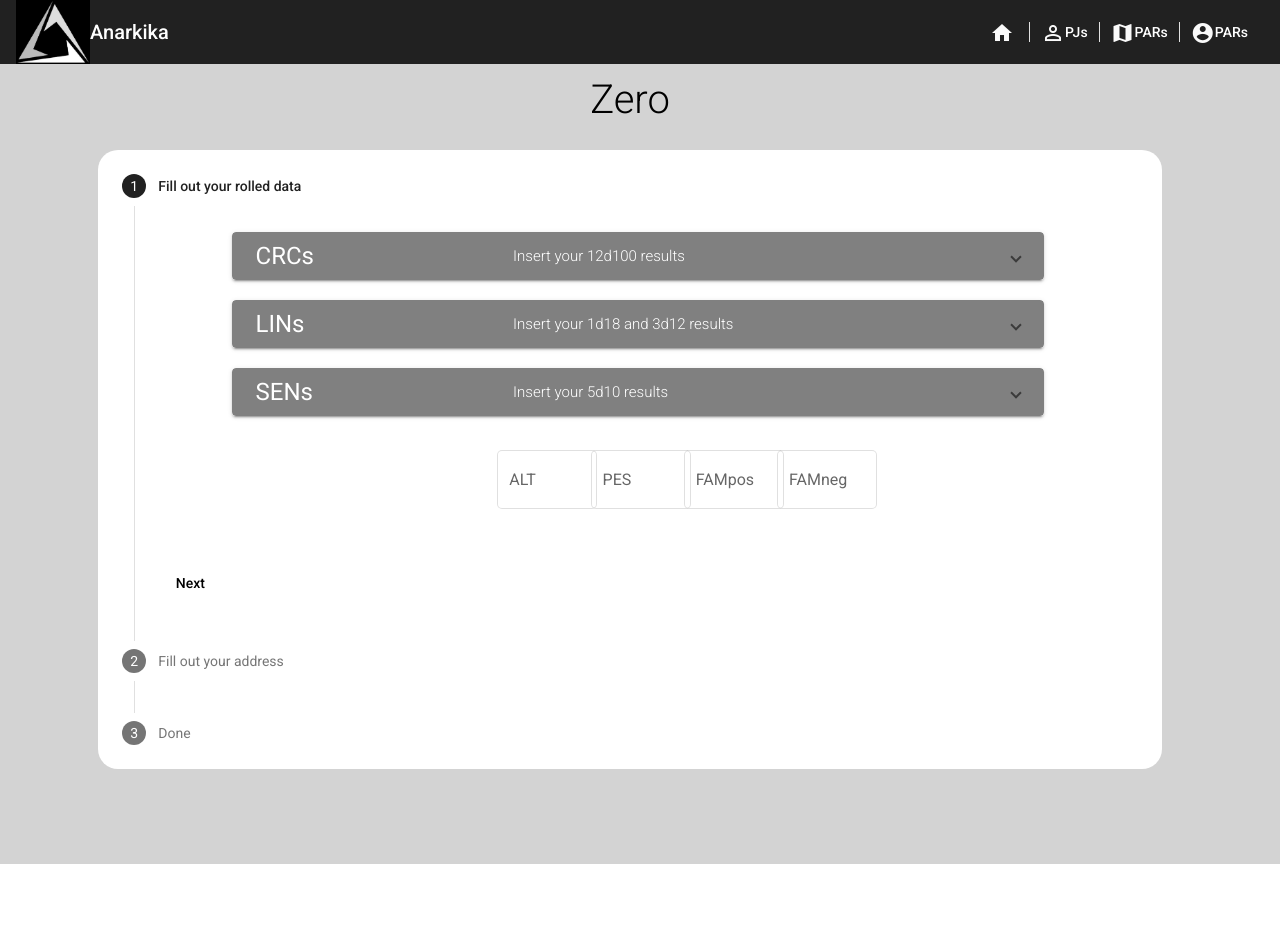
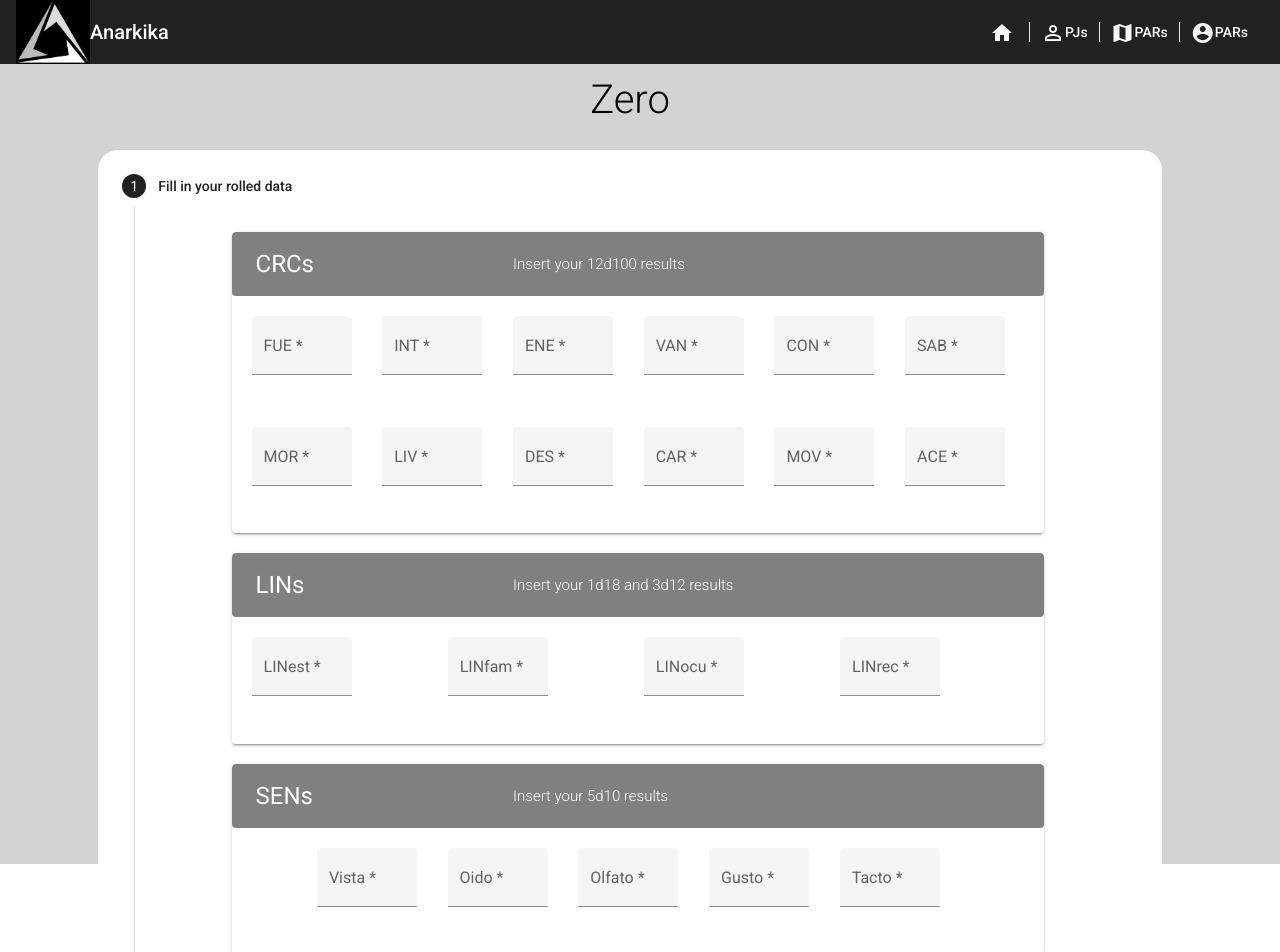
Before and after one commit to Duduz7/Pseudokika2, an Angular app: page /zero in a window 1280 px wide. Shown: the top 952 px of the page. Before the commit the page ends 864 px from the top, so only its background shows below. Built offline with nearby package versions, Linux system fonts and the light colour scheme.

Commit message:
multistepper function added

```diff
--- a/src/app/zero/zero.component.css
+++ b/src/app/zero/zero.component.css
@@ -1,7 +1,7 @@
 #zero {background-color: lightgray; height: 100%; display: flex; justify-content: center; align-items: initial;}
 .form1 {margin: 0 0;}
-.form2 {margin:0 0 0 10px;}
-.forms-fap {float:left; margin: 0 15px 0 -5px; width: 100px;}
+.form2 {margin:0 0 0 3px;}
+.forms-fap {float:left; margin: 0 15px 0 -5px;}
 .main-title {padding: 20px 0 0 0;text-align: center; font-size: 40px; font-weight: 350;}
 .header {background-color: gray; background: gray !important;}
 .title {color: white; font-weight: 400; font-size: 24px;}
@@ -10,6 +10,7 @@
 .mat-stepper-vertical {margin-top: 8px; border-radius: 20px;}
 
 /* Media responsive */
+
 /* col-xs- (phones, 600px and down) */
 @media only screen and (max-width: 600px) {
     .row {margin: 0 0 0 -5px;}
--- a/src/app/zero/zero.component.html
+++ b/src/app/zero/zero.component.html
@@ -7,19 +7,19 @@
         <div class="row">
             <div class="col-md-1">
             </div>
+            <!-- MatStepper -->
             <div class="col-sm-12 col-md-10">
                 <mat-vertical-stepper linear #stepper>
                     <mat-step [stepControl]="firstFormGroup">
                       <form [formGroup]="firstFormGroup">
-                        <ng-template matStepLabel>Fill out your rolled data</ng-template>
+                        <ng-template matStepLabel>Fill in your rolled data</ng-template>
                         <div class="container-fluid">
                             <!-- CRCs -->
                             <div class="row">
                                 <div class="col-sm-1 col-md-3 col-lg-2 col-xl-1">
                                 </div>
                                 <div class="form1 col-sm-10 col-md-6 col-lg-8 col-xl-10">
-                                    <mat-accordion>
-                                        <mat-expansion-panel>
+                                    <mat-expansion-panel expanded hideToggle>
                                         <mat-expansion-panel-header class="header">
                                         <mat-panel-title class="title">
                                             CRCs
@@ -32,78 +32,77 @@
                                             <div class="col-xs-6 col-md-3 col-lg-2">
                                                 <mat-form-field appearance="fill">
                                                     <mat-label>FUE</mat-label>
-                                                        <input matInput type="number">
+                                                    <input matInput placeholder="1d100" type="number" formControlName="FUE" required>
                                                 </mat-form-field>
                                             </div>
                                             <div class="col-xs-6 col-md-3 col-lg-2">
                                                 <mat-form-field appearance="fill">
                                                     <mat-label>INT</mat-label>
-                                                        <input matInput type="number">
+                                                    <input matInput placeholder="1d100" type="number"  formControlName="INT" required>
                                                 </mat-form-field>
                                             </div>
                                             <div class="col-xs-6 col-md-3 col-lg-2">
                                                 <mat-form-field appearance="fill">
                                                     <mat-label>ENE</mat-label>
-                                                        <input matInput type="number">
+                                                    <input matInput placeholder="1d100" type="number" formControlName="ENE" required>
                                                 </mat-form-field>
                                             </div>
                                             <div class="col-xs-6 col-md-3 col-lg-2">
                                                 <mat-form-field appearance="fill">
                                                     <mat-label>VAN</mat-label>
-                                                        <input matInput type="number">
+                                                    <input matInput placeholder="1d100" type="number" formControlName="VAN" required>
                                                 </mat-form-field>
                                             </div>
                                             <div class="col-xs-6 col-md-3 col-lg-2">
                                                 <mat-form-field appearance="fill">
                                                     <mat-label>CON</mat-label>
-                                                        <input matInput type="number">
+                                                    <input matInput placeholder="1d100" type="number" formControlName="CON" required>
                                                 </mat-form-field>
                                             </div>
                                             <div class="col-xs-6 col-md-3 col-lg-2">
                                                 <mat-form-field appearance="fill">
                                                     <mat-label>SAB</mat-label>
-                                                        <input matInput type="number">
+                                                    <input matInput placeholder="1d100" type="number" formControlName="SAB" required>
                                                 </mat-form-field>
                                             </div>
                                             <div class="col-xs-6 col-md-3 col-lg-2">
                                                 <mat-form-field appearance="fill">
                                                     <mat-label>MOR</mat-label>
-                                                        <input matInput type="number">
+                                                    <input matInput placeholder="1d100" type="number" formControlName="MOR" required>
                                                 </mat-form-field>
                                             </div>
                                             <div class="col-xs-6 col-md-3 col-lg-2">
                                                 <mat-form-field appearance="fill">
                                                     <mat-label>LIV</mat-label>
-                                                        <input matInput type="number">
+                                                    <input matInput placeholder="1d100" type="number" formControlName="LIV" required>
                                                 </mat-form-field>
                                             </div>
                                             <div class="col-xs-6 col-md-3 col-lg-2">
                                                 <mat-form-field appearance="fill">
                                                     <mat-label>DES</mat-label>
-                                                        <input matInput type="number">
+                                                    <input matInput placeholder="1d100" type="number" formControlName="DES" required>
                                                 </mat-form-field>
                                             </div>
                                             <div class="col-xs-6 col-md-3 col-lg-2">
                                                 <mat-form-field appearance="fill">
                                                     <mat-label>CAR</mat-label>
-                                                        <input matInput type="number">
+                                                    <input matInput placeholder="1d100" type="number" formControlName="CAR" required>
                                                 </mat-form-field>
                                             </div>
                                             <div class="col-xs-6 col-md-3 col-lg-2">
                                                 <mat-form-field appearance="fill">
                                                     <mat-label>MOV</mat-label>
-                                                        <input matInput type="number">
+                                                    <input matInput placeholder="1d100" type="number" formControlName="MOV" required>
                                                 </mat-form-field>
                                             </div>
                                             <div class="col-xs-6 col-md-3 col-lg-2">
                                                 <mat-form-field appearance="fill">
                                                     <mat-label>ACE</mat-label>
-                                                        <input matInput type="number">
+                                                    <input matInput placeholder="1d100" type="number" formControlName="ACE" required>
                                                 </mat-form-field>
                                             </div>
                                         </div>
                                     </mat-expansion-panel>
-                                    </mat-accordion>
                                 </div>
                                 <div class="col-sm-1 col-md-3 col-lg-2 col-xl-1">
                                 </div>
@@ -113,8 +112,7 @@
                                 <div class="col-sm-1 col-md-3 col-lg-2 col-xl-1">
                                 </div>
                                 <div class="form1 col-sm-1 col-sm-10 col-md-6 col-lg-8 col-xl-10">
-                                    <mat-accordion>
-                                        <mat-expansion-panel>
+                                        <mat-expansion-panel expanded hideToggle>
                                             <mat-expansion-panel-header class="header">
                                                 <mat-panel-title class="title">
                                                 LINs
@@ -128,31 +126,30 @@
                                                     <div class="col-xs-5 col-md-3">
                                                         <mat-form-field appearance="fill">
                                                             <mat-label>LINest</mat-label>
-                                                            <input matInput type="number">
+                                                            <input matInput placeholder= "1d18" type="number" formControlName="LINest" required>
                                                         </mat-form-field>
                                                     </div>
                                                     <div class="col-xs-5 col-md-3">
                                                         <mat-form-field appearance="fill">
                                                             <mat-label>LINfam</mat-label>
-                                                            <input matInput type="number">
+                                                            <input matInput placeholder= "1d12" type="number" formControlName="LINfam" required>
                                                         </mat-form-field>
                                                     </div>
                                                     <div class="col-xs-5 col-md-3">
                                                         <mat-form-field appearance="fill">
                                                             <mat-label>LINocu</mat-label>
-                                                            <input matInput type="number">
+                                                            <input matInput placeholder= "1d12" type="number" formControlName="LINocu" required>
                                                         </mat-form-field>
                                                     </div>
                                                     <div class="col-xs-5 col-md-3">
                                                         <mat-form-field appearance="fill">
                                                             <mat-label>LINrec</mat-label>
-                                                            <input matInput type="number">
+                                                            <input matInput placeholder= "1d12" type="number" formControlName="LINrec" required>
                                                         </mat-form-field>
                                                     </div>
                                                 </div>
                                             </div>
                                         </mat-expansion-panel>
-                                    </mat-accordion>
                                 </div>
                                 <div class="col-sm-1 col-md-3 col-lg-2 col-xl-1">
                                 </div>
@@ -162,8 +159,7 @@
                                 <div class="col-sm-1 col-md-3 col-lg-2 col-xl-1">
                                 </div>
                                 <div class="form1 col-sm-1 col-sm-10 col-md-6 col-lg-8 col-xl-10">
-                                    <mat-accordion>
-                                        <mat-expansion-panel>
+                                        <mat-expansion-panel expanded hideToggle>
                                             <mat-expansion-panel-header class="header">
                                             <mat-panel-title class="title">
                                                 SENs
@@ -179,78 +175,77 @@
                                                     <div class="col-xs-6 col-sm-5 col-md-4 col-lg-2">
                                                         <mat-form-field appearance="fill">
                                                             <mat-label>Vista</mat-label>
-                                                            <input matInput type="number">
+                                                            <input matInput  matInput placeholder="1d10" type="number" formControlName="Vista" required>
                                                         </mat-form-field>
                                                     </div>
                                                     <div class="col-xs-6 col-sm-5 col-md-4 col-lg-2">
                                                         <mat-form-field appearance="fill">
                                                             <mat-label>Oido</mat-label>
-                                                            <input matInput type="number">
+                                                            <input matInput placeholder="1d10" type="number" formControlName="Oido" required>
                                                         </mat-form-field>
                                                     </div>
                                                     <div class="col-xs-6 col-sm-5 col-md-4 col-lg-2">
                                                         <mat-form-field appearance="fill">
                                                             <mat-label>Olfato</mat-label>
-                                                            <input matInput type="number">
+                                                            <input matInput placeholder="1d10" type="number" formControlName="Olfato" required>
                                                         </mat-form-field>
                                                     </div>
                                                     <div class="col-xs-6 col-sm-5 col-md-4 col-lg-2">
                                                         <mat-form-field appearance="fill">
                                                             <mat-label>Gusto</mat-label>
-                                                            <input matInput type="number">
+                                                            <input matInput placeholder="1d10" type="number" formControlName="Gusto" required>
                                                         </mat-form-field>
                                                     </div>
                                                     <div class="col-xs-6 col-sm-5 col-md-4 col-lg-2">
                                                         <mat-form-field appearance="fill">
                                                             <mat-label>Tacto</mat-label>
-                                                            <input matInput type="number">
+                                                            <input matInput placeholder="1d10" type="number" formControlName="Tacto" required>
                                                         </mat-form-field>
                                                     </div>
                                                 </div>
                                             </div>
                                         </mat-expansion-panel>
-                                    </mat-accordion>
                                 </div>
                                 <div class="col-sm-1 col-md-3 col-lg-2 col-xl-1">
                                 </div>
                             </div>
                             <!-- 2nd Form -->
                             <div class="row">
-                                <div class="col-sm-6 col-md-4">
+                                <div class="col-sm-6 col-md-2">
                                 </div>
                                 <!-- ALT -->
-                                <div class="form2 col-sm-6 col-md-1">
+                                <div class="form2 col-sm-6 col-md-2">
                                     <mat-form-field appearance="outline">
                                         <mat-label>ALT</mat-label>
-                                        <input matInput placeholder="1d100">
+                                        <input matInput placeholder="1d100" type="number" formControlName="ALT" required>
                                     </mat-form-field>
                                 </div>
                                 <!-- PES -->
-                                <div class="form2 col-sm-6 col-md-1">
+                                <div class="form2 col-sm-6 col-md-2">
                                     <mat-form-field appearance="outline">
                                         <mat-label>PES</mat-label>
-                                        <input matInput placeholder="1d100">
+                                        <input matInput placeholder="1d100" type="number" formControlName="PES" required>
                                     </mat-form-field>
                                 </div>
                                 <!-- FAMpos -->
-                                <div class="form2 col-sm-6 col-md-1">
+                                <div class="form2 col-sm-6 col-md-2">
                                     <mat-form-field appearance="outline">
                                         <mat-label>FAMpos</mat-label>
-                                        <input matInput placeholder="1d100">
+                                        <input matInput placeholder="1d100" type="number" formControlName="FAMpos" required>
                                     </mat-form-field>
                                 </div>
                                 <!-- FAMneg -->
-                                <div class="form2 col-sm-6 col-md-1">
+                                <div class="form2 col-sm-6 col-md-2">
                                     <mat-form-field appearance="outline">
                                         <mat-label>FAMneg</mat-label>
-                                        <input matInput placeholder="1d100">
+                                        <input matInput placeholder="1d100" type="number" formControlName="FAMneg" required>
                                     </mat-form-field>
                                 </div>
-                                <div class="col-sm-6 col-md-4">
+                                <div class="col-sm-6 col-md-2">
                                 </div>
                             </div>
                         </div>
-
+                        <!-- Button -->
                         <div>
                           <button mat-button matStepperNext>Next</button>
                         </div>
@@ -258,7 +253,7 @@
                     </mat-step>
                     <mat-step [stepControl]="secondFormGroup">
                       <form [formGroup]="secondFormGroup">
-                        <ng-template matStepLabel>Fill out your address</ng-template>
+                        <ng-template matStepLabel>Fill out your rolled data</ng-template>
                         <mat-form-field>
                           <mat-label>Address</mat-label>
                           <input matInput formControlName="secondCtrl" placeholder="Ex. 1 Main St, New York, NY"
@@ -276,6 +271,7 @@
                       <div>
                         <button mat-button matStepperPrevious>Back</button>
                         <button mat-button (click)="stepper.reset()">Reset</button>
+                        <button mat-button (click)="submit()">Submit</button>
                       </div>
                     </mat-step>
                 </mat-vertical-stepper>
```
Also changed, not shown: src/app/zero/zero.component.ts (+34 -2 lines). Lines whose indentation alone changed are shown as unchanged.
